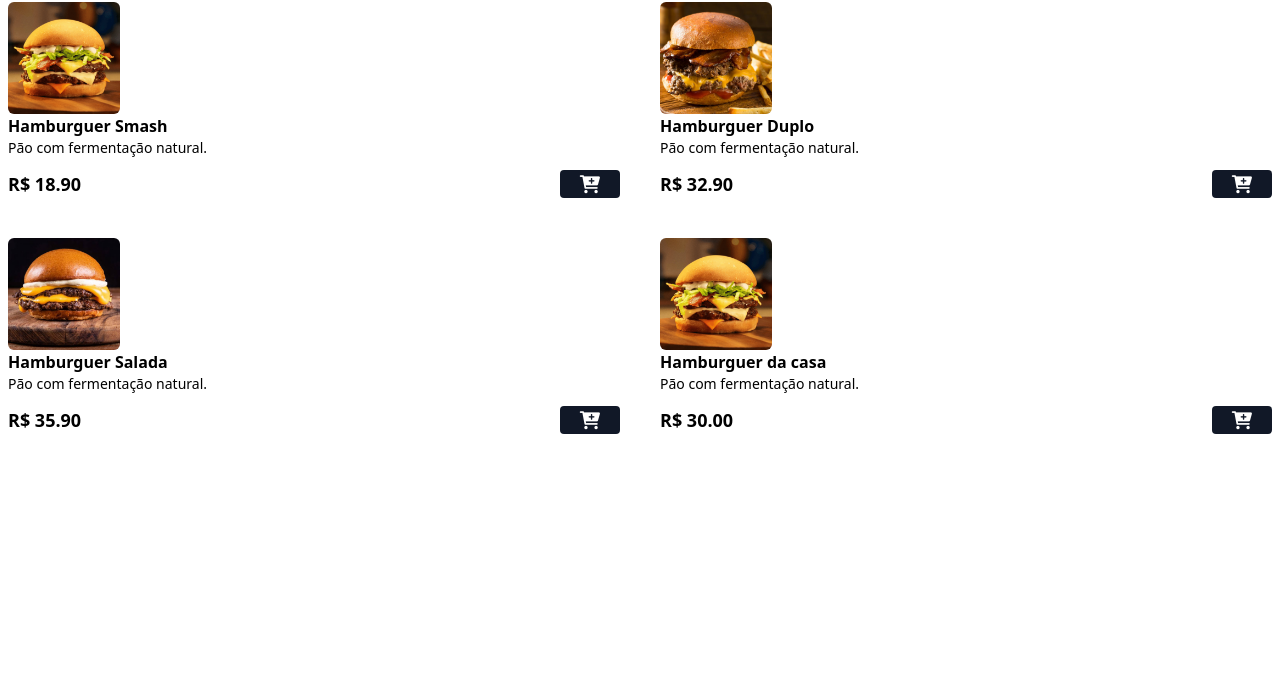
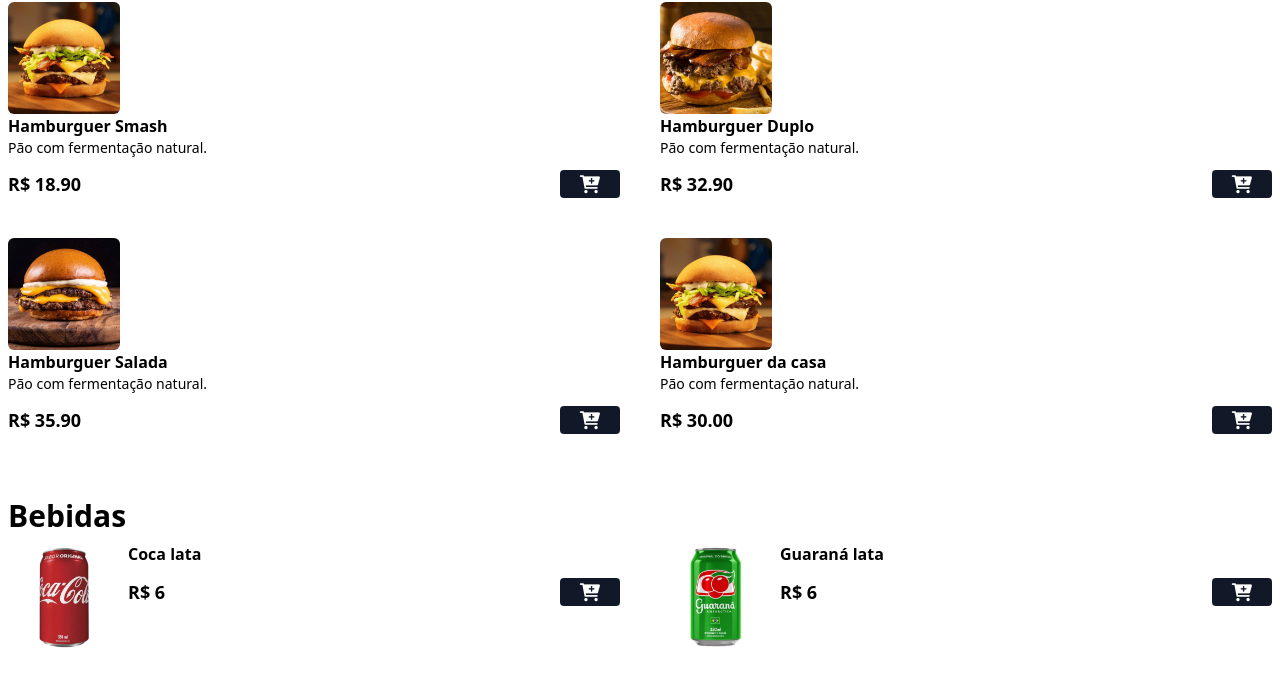
Before and after one commit to alexandrediogenes/Hamburgueria, a website: page index.html in a window 1280 px wide. Shown: the part 514-1200 px from the top of the page. Before the commit the page ends 1012 px from the top, so only its background shows below. Drawn offline with Linux system fonts and the light colour scheme.

Commit message:
adicionando bebidas

```diff
--- a/index.html
+++ b/index.html
@@ -139,6 +139,63 @@
             </div>
             <!--Fim do produto-->
         </main>
+
+        <div class="mx-auto max-w-7xl px-2 my-2">
+            <h2 class="font-bold text-3xl">
+                Bebidas
+            </h2>
+        </div>
+
+        <!--grid bebidas-->
+        <div class="grid grid-cols-1 md:grid-cols-2 gap-7 md:gap-10 mx-auto max-w-7xl px-2 mb-16" id="menu">
+                <!--bebida item-->
+                <div class="flex gap-2 w-full">
+                <img
+                    src="./assets/refri-1.png"
+                    alt="Hamburguer Smash"
+                    class="w-28 h-28 rounded-md hover:scale-110 hover:rotate-2 durarion-300"
+                />
+
+                <div class="w-full">
+                    <p class="font-bold">Coca lata</p>
+                    <div class="flex items-center gap-2 justify-between mt-3">
+                        <p class="font-bold text-lg">R$ 6</p>
+                        <button
+                            class="bg-gray-900 px-5 rounded add-to-cart-btn"
+                            data-name="Coca lata"
+                            data-price="6"
+                        >
+                            <i class="fa fa-cart-plus text-lg text-white"></i>
+                        </button>
+                    </div>
+                </div>
+            </div>
+            <!--Fim bebida item-->
+            <!--bebida item-->
+            <div class="flex gap-2 w-full">
+                <img
+                    src="./assets/refri-2.png"
+                    alt="Hamburguer Smash"
+                    class="w-28 h-28 rounded-md hover:scale-110 hover:rotate-2 durarion-300"
+                />
+
+                <div class="w-full">
+                    <p class="font-bold">Guaraná lata</p>
+                    <div class="flex items-center gap-2 justify-between mt-3">
+                        <p class="font-bold text-lg">R$ 6</p>
+                        <button
+                            class="bg-gray-900 px-5 rounded add-to-cart-btn"
+                            data-name="Guaraná lata"
+                            data-price="6"
+                        >
+                            <i class="fa fa-cart-plus text-lg text-white"></i>
+                        </button>
+                    </div>
+                </div>
+            </div>
+            <!--Fim bebida item-->
+        </div>
+        <!--grid bebidas-->
     </div>
 
 </body>
```
Also changed, not shown: styles/output.css.
